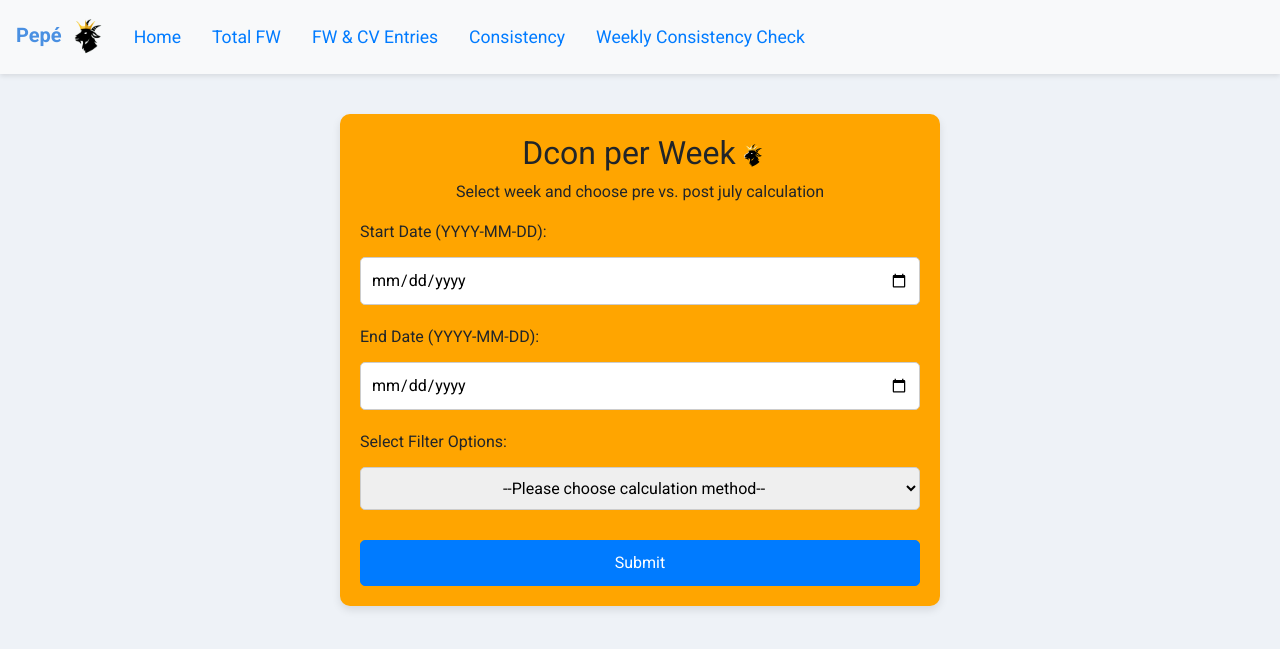
After one commit to FIT-Dev-Team/lbec-flaskdata, a Flask app: page /form_wdcon in a window 1280 px wide. The commit adds this page. Shown: the top 649 px of the page. Run offline with Flask 3, Linux system fonts and the light colour scheme; parts of the project's set-up code (start-up, migrations or seed data) failed here and were passed over; some libraries are stand-ins or nearby versions.

Commit message:
added weekly dcon

```diff
--- a/app.py
+++ b/app.py
@@ -43,6 +43,39 @@ def create_connection():
     connection_str = f"mysql+mysqlconnector://{user}:{encoded_password}@{host}/{database}"
     engine = sqlalchemy.create_engine(connection_str)
     return engine
+
+def group_by_parent_company(df, column_name='COMPANY_NAME'):
+    # Define the mapping of keywords to parent companies
+    parent_company_mapping = {
+        'Hyatt': 'Hyatt',
+        'Andaz': 'Hyatt',
+        'Alila': 'Hyatt',
+        'Fuji Speedway': 'Hyatt',
+        'Constance': 'Constance',
+        'Marriott': 'Marriott',
+        'Courtyard': 'Marriott',
+        'Sheraton': 'Marriott',
+        'Chapter': 'Marriott',
+        'Aloft': 'Marriott',
+        'Magic': 'Magic',
+        'MCB': 'MCB',
+        'RH': 'RESTHOTELS',
+        'Hotel Lava': 'RESTHOTELS',
+        'UBC': 'UBC',
+        'Louvre': 'Jin Jiang',
+        'J\'AIME': 'J\'AIME'
+    }
+
+    # Function to get parent company based on the mapping
+    def get_parent_company(company_name):
+        for keyword, parent in parent_company_mapping.items():
+            if keyword in company_name:
+                return parent
+        return company_name  # Return the original name if no match is found
+
+    # Apply the function to the specified column
+    df['PARENT_COMPANY'] = df[column_name].apply(get_parent_company)
+    return df
 
 # Create engine object
 engine=create_connection()
@@ -523,6 +556,44 @@ def process_dcon():
         logger.error(f"An error occurred: {str(e)}")
         return f"An error occurred: {str(e)}"
 
+@app.route('/form_wdcon', methods=['GET', 'POST'])
+def form_wdcon():
+    return render_template('form_wdcon.html')
+
+@app.route('/process_wdcon', methods=['POST'])
+def process_wdcon():
+    logger.info("Processing the wdcon")
+    start_date = request.form['start_date']
+    end_date = request.form['end_date']
+    filter_option = request.form.get('filter_options')  # Get the selected option
+    if filter_option == 'cons_false':
+        CONS = False
+    elif filter_option == 'cons_true':
+        CONS = True
+    try:
+        week=DCON(engine=engine, start_date=start_date, end_date=end_date, grouping='weekly', CONS=CONS)
+        logger.info("Calculated weekly dcon")
+        week = group_by_parent_company(week)
+        week_table = week.to_html(classes='table table-striped table-bordered table-hover', index=False)
+
+
+        # Store the Excel file for download
+        temp_dir = tempfile.gettempdir()
+        file_path = os.path.join(temp_dir, f"all_dcon.xlsx")
+
+        with pd.ExcelWriter(file_path, engine='xlsxwriter') as writer:
+            week.to_excel(writer, sheet_name='Weekly Data', index=False)
+            # overall_2.to_excel(writer, sheet_name='Overall Data', index=True)
+        return render_template(
+            'weekly_dcon.html',
+            week_table=week_table,
+            download_link=f"/download_excel/{os.path.basename(file_path)}"
+
+        )
+    except Exception as e:
+        logger.error(f"An error occurred: {str(e)}")
+        return f"An error occurred: {str(e)}"
+
 @app.route('/download_excel/<filename>')
 def download_excel(filename):
     temp_dir = tempfile.gettempdir()
@@ -530,4 +601,4 @@ def download_excel(filename):
     return send_file(file_path, as_attachment=True)
 
 if __name__ == '__main__':
-    app.run(host='0.0.0.0', port=10000)
+    app.run(host='0.0.0.0', port=8008, debug=True)
--- a/templates/base.html
+++ b/templates/base.html
@@ -33,6 +33,9 @@
                 <li class="nav-item">
                     <a class="nav-link" href="{{ url_for('form_dcon') }}">Consistency</a>
                 </li>
+                <li class="nav-item">
+                    <a class="nav-link" href="{{ url_for('form_wdcon') }}">Weekly Consistency Check</a>
+                </li>
                 <!-- Add more links to other forms as needed -->
             </ul>
         </div>
--- /dev/null
+++ b/templates/form_wdcon.html
@@ -0,0 +1,68 @@
+{% extends "base.html" %}
+
+{% block title %}Food Waste & Cover Entries{% endblock %}
+
+{% set show_container = false %}
+
+{% block content %}
+
+<style>
+    .custom-container {
+        background-color: orange;
+        padding: 20px;
+        border-radius: 10px;
+        box-shadow: 0 4px 8px rgba(0, 0, 0, 0.1);
+        max-width: 600px;
+        margin: 40px auto;
+    }
+    .custom-form label {
+        display: block;
+        margin-top: 10px;
+    }
+    .custom-form input, .custom-form select {
+        width: 100%;
+        padding: 10px;
+        margin-top: 5px;
+        margin-bottom: 10px;
+        border-radius: 5px;
+        border: 1px solid #ccc;
+        box-sizing: border-box;
+    }
+    .custom-form select {
+        text-align: center; /* Center the dropdown options */
+    }
+    .custom-form button {
+        width: 100%;
+        padding: 10px;
+        margin-top: 20px; /* Padding before the submit button */
+        border-radius: 5px;
+    }
+</style>
+
+<div class="custom-container">
+    <center>
+        <h2>Dcon per Week<img src="/static/goated.png" width="32" height="32"></h2>
+        <p>Select week and choose pre vs. post july calculation</p>
+    </center>
+    <form action="{{ url_for('process_wdcon') }}" method="POST" class="custom-form">
+        <!-- Existing form fields -->
+
+        <label for="start_date">Start Date (YYYY-MM-DD):</label>
+        <input type="date" name="start_date" id="start_date" required>
+
+        <label for="end_date">End Date (YYYY-MM-DD):</label>
+        <input type="date" name="end_date" id="end_date" required>
+
+        <!-- New dropdown list -->
+        <label for="filter_options">Select Filter Options:</label>
+        <select name="filter_options" id="filter_options">
+            <option value="">--Please choose calculation method--</option>
+            <option value="cons_false">Pre-July 2024 | FW + CV</option>
+            <option value="cons_true">Post July 2024 | Mandatory Categories +/- CV</option>
+            <!-- Add more options -->
+        </select>
+
+        <button type="submit" class="btn btn-primary">Submit</button>
+    </form>
+</div>
+{% endblock %}
```
Also changed, not shown: templates/weekly_dcon.html (added, +26 -0 lines), 1 other file.
